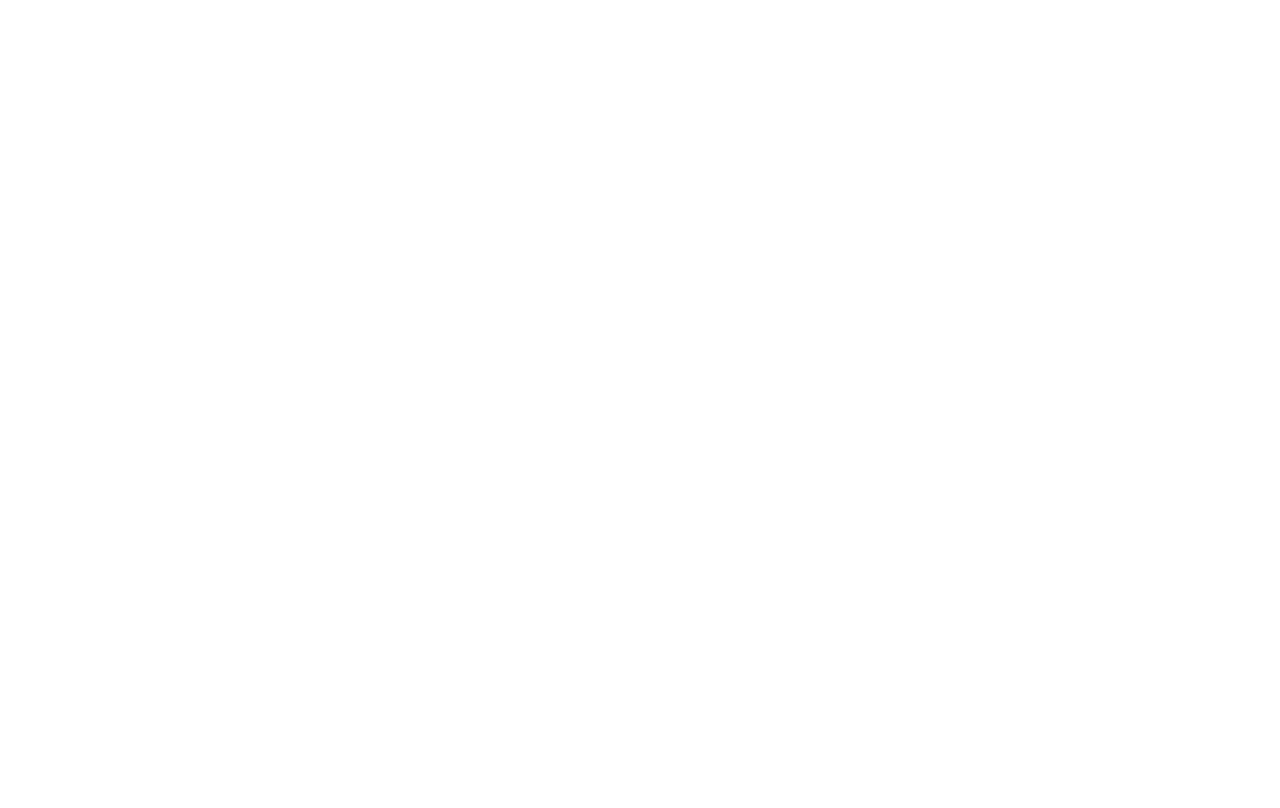
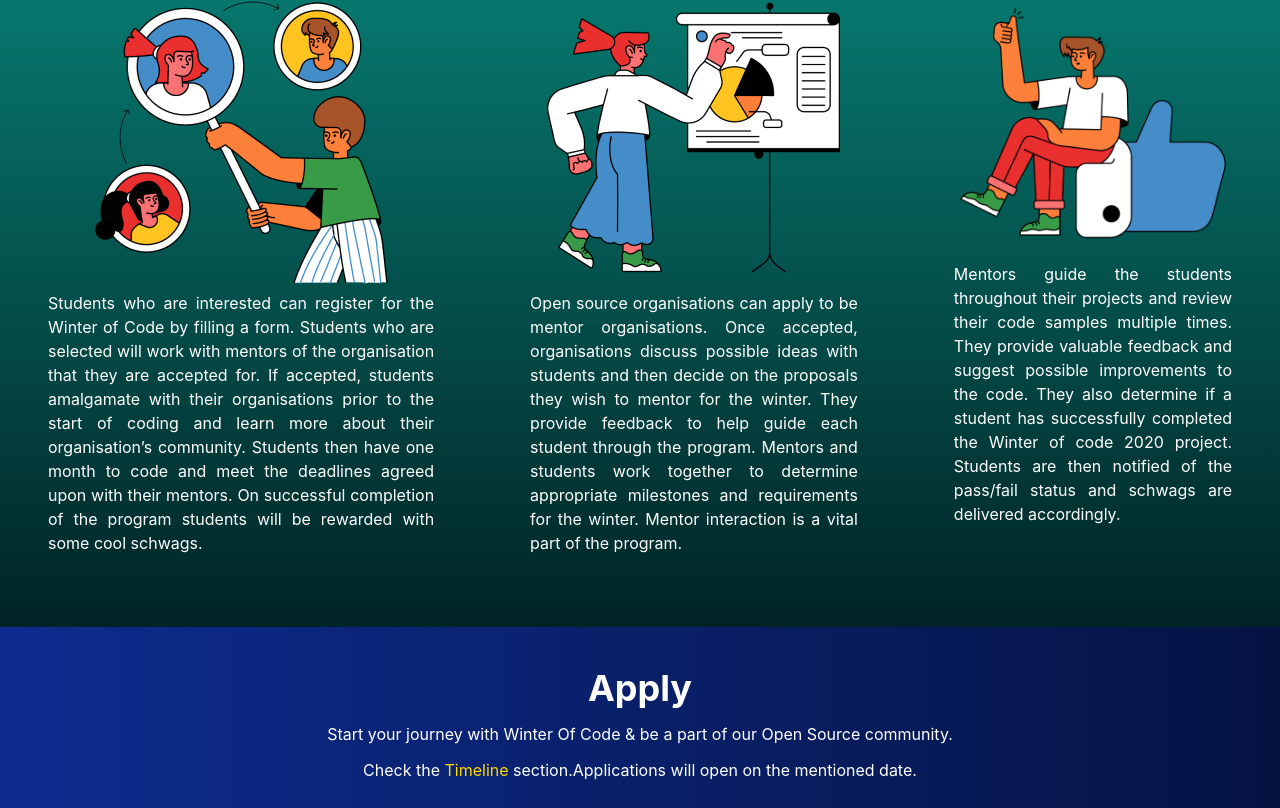
Before and after one commit to winterofcode/2022, a React (Create React App) app: page / in a window 1280 px wide. Shown: the part 1988-2796 px from the top of the page. Before the commit the page ends 840 px from the top, so only its background shows below. Built offline with nearby package versions, Linux system fonts and the light colour scheme; the HTML template or start-up script is replaced by a standard one.

Commit message:
merged home page banner temp

```diff
--- a/src/App.css
+++ b/src/App.css
@@ -1,6 +1,6 @@
 body {
     min-height: 100vh;
-    overflow: hidden;
+    overflow-x: hidden;
 }
 .App {
     display: flex;
@@ -120,3 +120,7 @@
 .t_over:nth-child(7):hover ~ .tilt-box{transform:rotateX(10deg) rotateY(10deg);}
 .t_over:nth-child(8):hover ~ .tilt-box{transform: rotateX(10deg) rotateY(0deg)}
 .t_over:nth-child(9):hover ~ .tilt-box{transform: rotateX(10deg) rotateY(-10deg)}
+
+.nhome {
+    overflow: hidden;
+}
--- a/src/views/Newhome.jsx
+++ b/src/views/Newhome.jsx
@@ -4,8 +4,14 @@
 import rtree from "../assets/ritree.webp"
 import ltree_2 from "../assets/ltree-2.webp"
 import rtree_2 from "../assets/rtree-2.webp"
+import About from "../components/About";
+import Apply from "../components/Apply";
+import { Card } from "@chakra-ui/react";
+import Timeline from "../components/Timeline";
+import Footer from "../components/Footer";
 const NewHome=()=>{
     return(
+        <>
             <div className="nhome">
                 <div className="slide-down">Winter</div>
                 <div className="slide-lr">
@@ -29,6 +35,13 @@
                     <img src={rtree} alt="" />
                 </div>
             </div>
+            <About />
+            <Apply />
+            <Card />
+            <Timeline />
+            {/* <Faq /> */}
+            <Footer />
+        </>
     )
 }
 export default NewHome;
```
Lines whose indentation alone changed are shown as unchanged.
